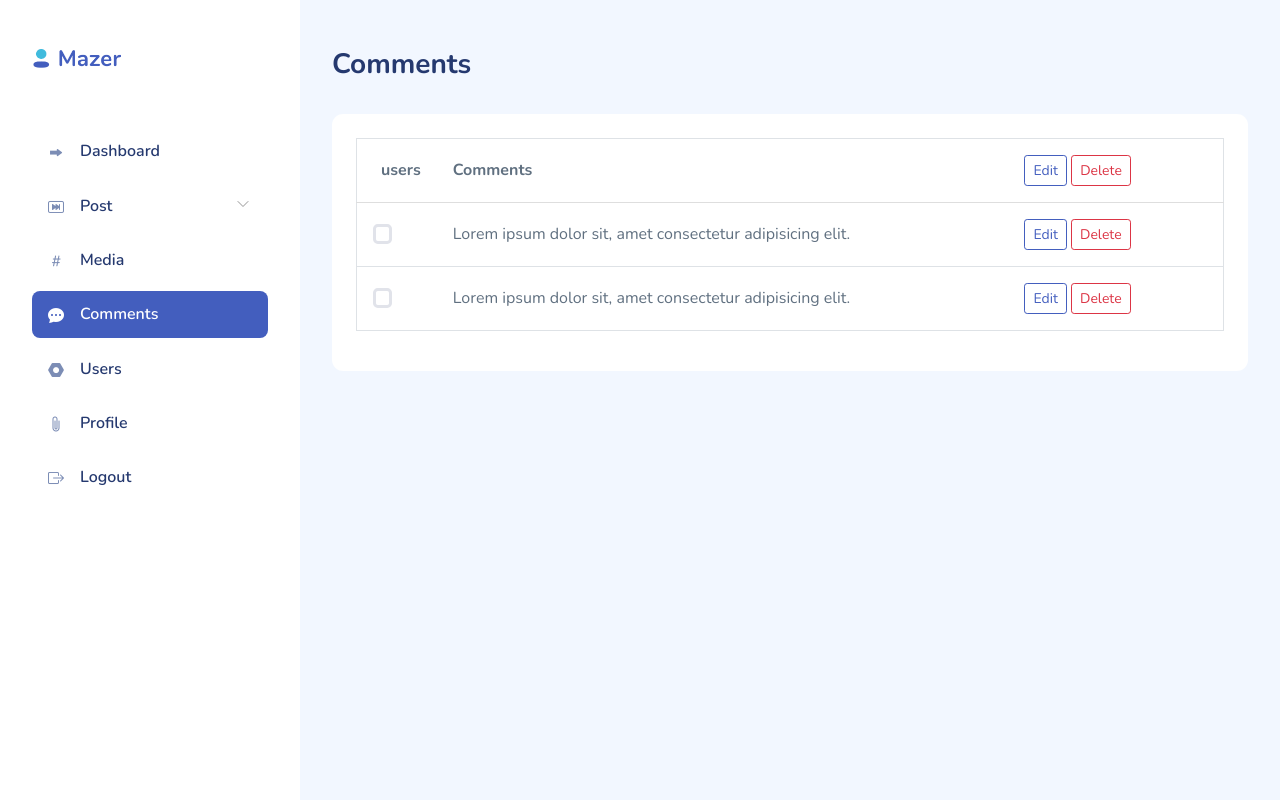
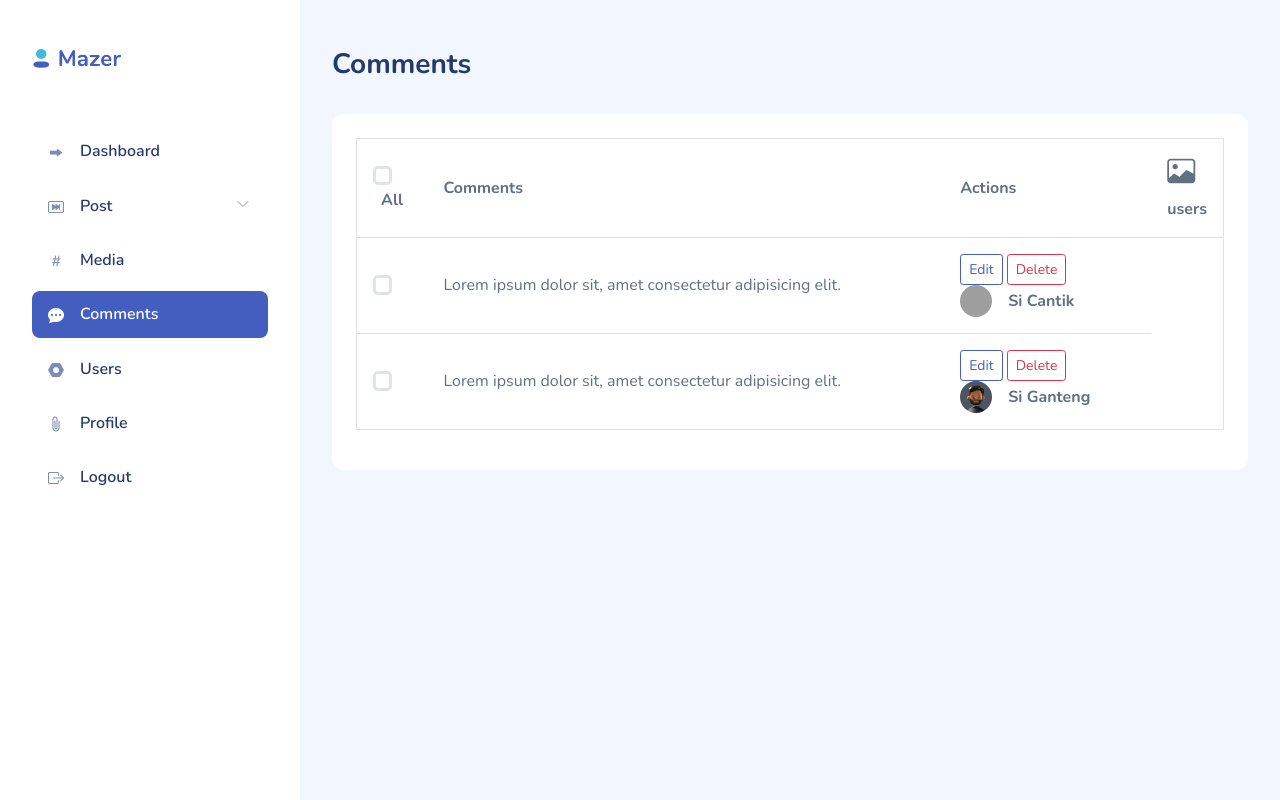
Before and after one commit to rejoan121615/travel-website-team_dot, a PHP site: page /template/admin/comments.php in a window 1280 px wide. Run offline with PHP 8.4, Linux system fonts and the light colour scheme; some libraries are stand-ins or nearby versions; grey boxes are pictures that could not be loaded.

Commit message:
comments page modify

```diff
--- a/template/admin/comments.php
+++ b/template/admin/comments.php
@@ -36,13 +36,12 @@
               <thead>
                 <tr>
                   <th class=" col-1 ">
-                     <span class=" ms-2 ">users</span>
+                  <input type="checkbox" class=" form-check-input "> <span class=" ms-2 ">All</span>
                   </th>
                   <th class=" col-8 ">Comments</th>
-                  <th class=" col-3 ">
-                  <button class=" btn btn-sm btn-outline-primary ">Edit</button>
-                  <button class=" btn btn-sm btn-outline-danger">Delete</button>
-                  </th>
+                  <th class=" col-3 ">Actions </th>
+                  <th class=" col-3 "><i class="bi bi-justify fs-3"></i> users </th>
+
                 </tr>
               </thead>
               <tbody>
@@ -52,6 +51,12 @@
                   <td class="col-3 ">
                     <button class=" btn btn-sm btn-outline-primary ">Edit</button>
                     <button class=" btn btn-sm btn-outline-danger">Delete</button>
+                    <div class="d-flex align-items-center">
+                           <div class="avatar avatar-md">
+                             <img src="assets/images/faces/5.jpg">
+                                  </div>
+                                  <p class="font-bold ms-3 mb-0">Si Cantik</p>
+                            </div>
                   </td>
                 </tr>
                 <tr>
@@ -60,6 +65,12 @@
                   <td class="col-3 ">
                     <button class=" btn btn-sm btn-outline-primary ">Edit</button>
                     <button class=" btn btn-sm btn-outline-danger">Delete</button>
+                    <div class="d-flex align-items-center">
+                         <div class="avatar avatar-md">
+                            <img src="assets/images/faces/2.jpg">
+                              </div>
+                                <p class="font-bold ms-3 mb-0">Si Ganteng</p>
+                              </div>
                   </td>
                 </tr>
               </tbody>
--- a/template/admin/users.php
+++ b/template/admin/users.php
@@ -27,7 +27,7 @@
         </a>
       </header>
       <div class="page-heading">
-        <h3>Users</h3>
+        <h3>users</h3>
       </div>
       <section class="section ">
         <div class="card">
```
